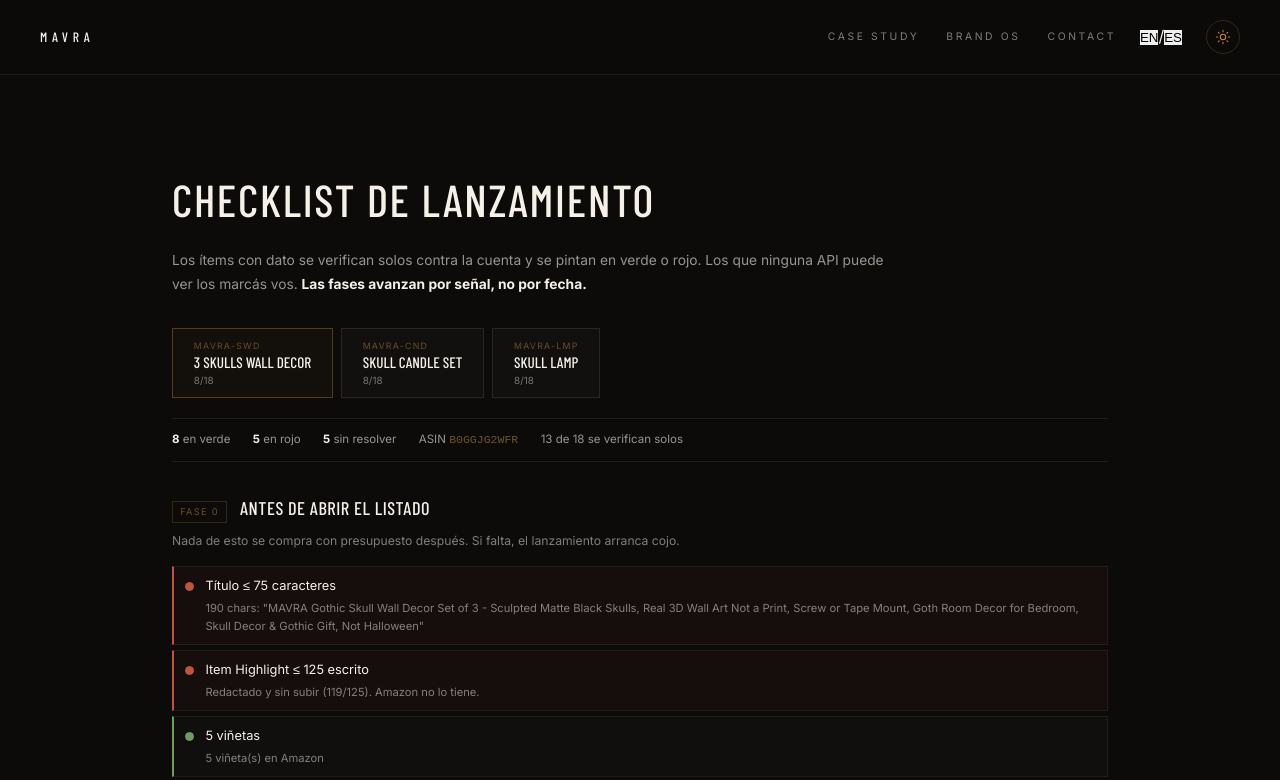
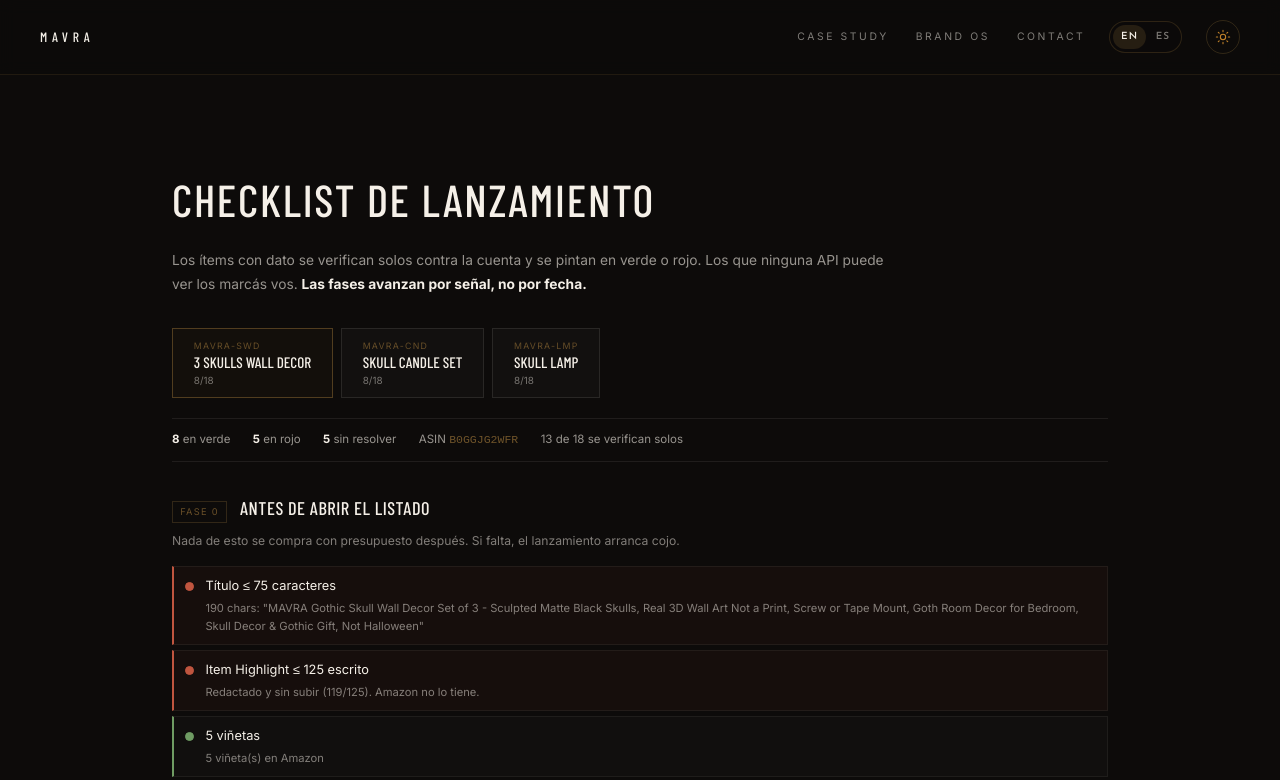
Before and after one commit to frankaarias/mavra-public, a React (Vite) app: page /launch in a window 1280 px wide. Shown: the top 780 px of the page. Built offline with nearby package versions, Linux system fonts and the light colour scheme; a web font is replaced by a local one.

Commit message:
Style the shared language selector

```diff
--- a/src/index.css
+++ b/src/index.css
@@ -3025,3 +3025,33 @@ main:not(.case-study) code {
 .brand-os-footer { display: flex; justify-content: space-between; gap: 1rem; padding: 2rem 0 .5rem; color: rgba(var(--fg-rgb), .4); font-family: 'Josefin Sans', sans-serif; font-size: .65rem; letter-spacing: .12em; text-transform: uppercase; }
 .brand-os-footer > span { margin-left: 0; }
 @media (max-width: 700px) { .brand-os-grid { grid-template-columns: 1fr; } .brand-os-card { min-height: 0; } .brand-os-footer { align-items: flex-start; flex-direction: column; } }
+
+/* Shared language selector: compact, explicit and visually aligned with the theme control. */
+.language-toggle {
+  display: inline-flex;
+  align-items: center;
+  gap: 2px;
+  padding: 3px;
+  border: 1px solid rgba(var(--copper-rgb), .32);
+  border-radius: 999px;
+  background: rgba(var(--bg-rgb), .42);
+}
+.language-toggle > span { display: none; }
+.language-toggle button {
+  appearance: none;
+  border: 0;
+  border-radius: 999px;
+  background: transparent;
+  color: rgba(var(--fg-rgb), .48);
+  cursor: pointer;
+  font-family: 'Josefin Sans', sans-serif;
+  font-size: .62rem;
+  font-weight: 600;
+  letter-spacing: .12em;
+  line-height: 1;
+  padding: .42rem .48rem;
+  transition: background-color .18s ease, color .18s ease;
+}
+.language-toggle button:hover { color: var(--fg); }
+.language-toggle button.active { background: rgba(var(--copper-rgb), .25); color: var(--fg); }
+.language-toggle button:focus-visible { outline: 1px solid var(--copper-bright); outline-offset: 2px; }
```
